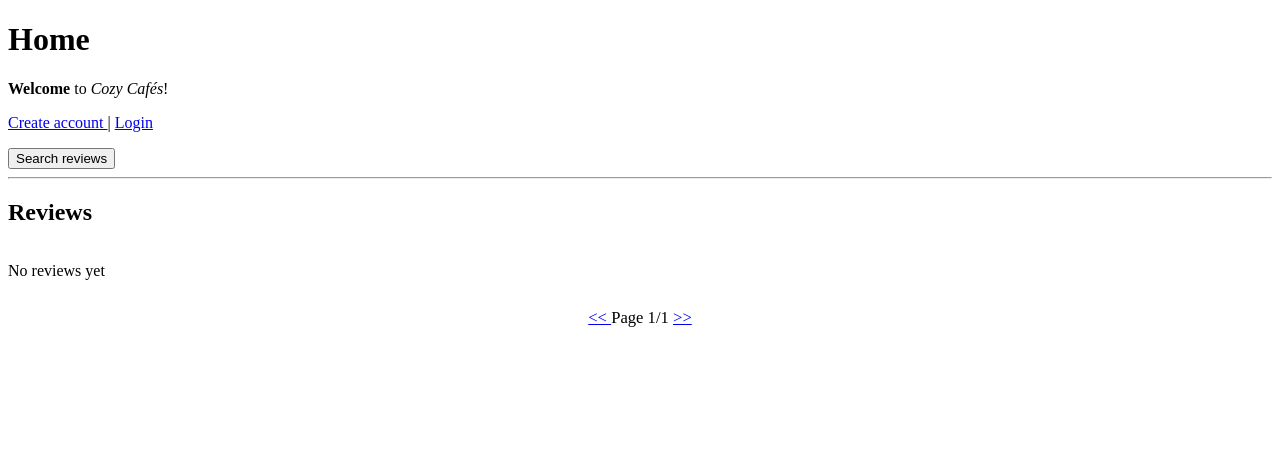
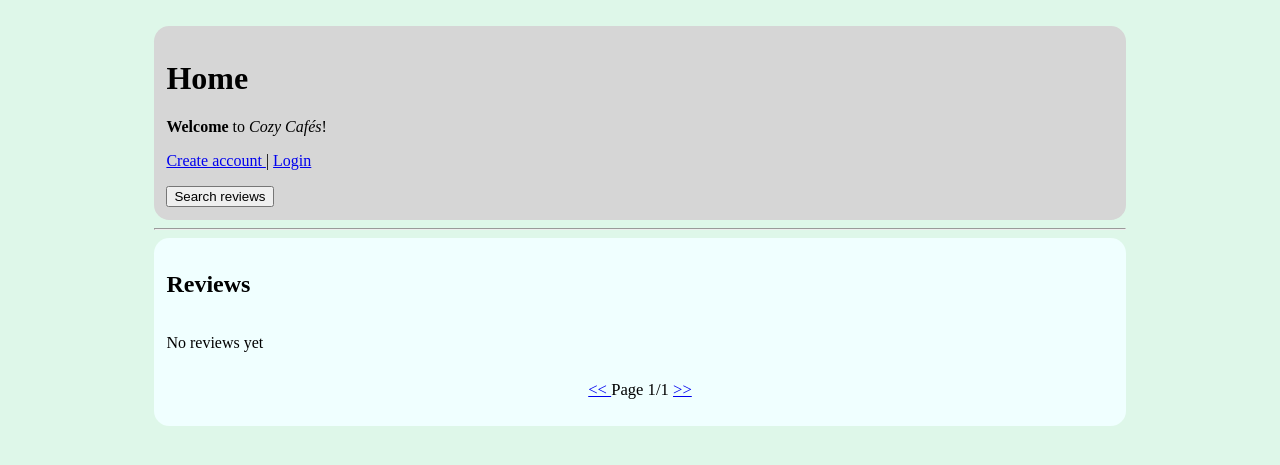
Before and after one commit to Petuuu/CozyCafes, a Flask app: page / in a window 1280 px wide. Shown: the top 465 px of the page. Run offline with Flask 3, Linux system fonts and the light colour scheme; data that the repository does not hold is empty.

Commit message:
design(app): add CSS similar to course material

```diff
--- a/static/main.css
+++ b/static/main.css
@@ -1,9 +1,27 @@
+body {
+    background-color: rgb(222, 247, 233);
+    margin: 2vw 12vw;
+}
+
+header {
+    background-color: rgb(214, 214, 214);
+    padding: 1vw;
+    border-radius: 1.2vw;
+}
+
+main {
+    background-color: azure;
+    padding: 1vw;
+    border-radius: 1.2vw;
+}
+
 .review-container {
     display: flex;
     flex-wrap: wrap;
 }
 
 .review {
+    background-color: rgb(226, 244, 236);
     border: 0.1vw solid rgb(81, 81, 81);
     border-radius: 1.5vw;
 
--- a/templates/index.html
+++ b/templates/index.html
@@ -7,6 +7,7 @@
 </head>
 
 <body>
+	<header>
 		<h1> Home </h1>
 		<p>
 			<b> Welcome </b> to <i> Cozy Cafés</i>!
@@ -33,6 +34,7 @@
 				<button type="submit" formaction="/search"> Search reviews </button>
 			</form>
 		{% endif %}
+	</header>
 
 	{% with messages = get_flashed_messages() %}
 		{% if messages %}
@@ -42,6 +44,7 @@
 
 	<hr />
 
+	<main>
 		<h2> Reviews </h2>
 
 		<div class="review-container">
@@ -89,6 +92,7 @@
 			Page {{ page }}/{{ page_count }}
 			<a href="/{{ page + 1 }}"> &gt;&gt; </a>
 		</p>
+	</main>
 </body>
 
 </html>
--- a/templates/profile.html
+++ b/templates/profile.html
@@ -7,6 +7,7 @@
 </head>
 
 <body>
+	<header>
 		<h1> {{ u["username"] }}'s profile </h1>
 
 		{% if c == 0 %}
@@ -39,9 +40,11 @@
 		{% endif %}
 
 		<p><a href="/"> Back </a></p>
+	</header>
 
     <hr />
 
+	<main>
 		<h2> Reviews </h2>
 
 		<div class="review-container">
@@ -83,6 +86,7 @@
 			{% endfor %}
 
 		</div>
+	</main>
 
 </body>
 
--- a/templates/search.html
+++ b/templates/search.html
@@ -7,6 +7,7 @@
 </head>
 
 <body>
+    <header>
         <h1> Search </h1>
 
 
@@ -17,9 +18,11 @@
         </form>
 
         <a href="/"> Back </a>
+    </header>
 
 	<hr />
 
+    <main>
         {% if searched %}
             <h2> Results for '{{ query }}' </h2>
 
@@ -64,6 +67,7 @@
             <h2> Results </h2>
             <em> Click the search button to display results </em>
         {% endif %}
+    </main>
 </body>
 
 </html>
```
Lines whose indentation alone changed are shown as unchanged.
